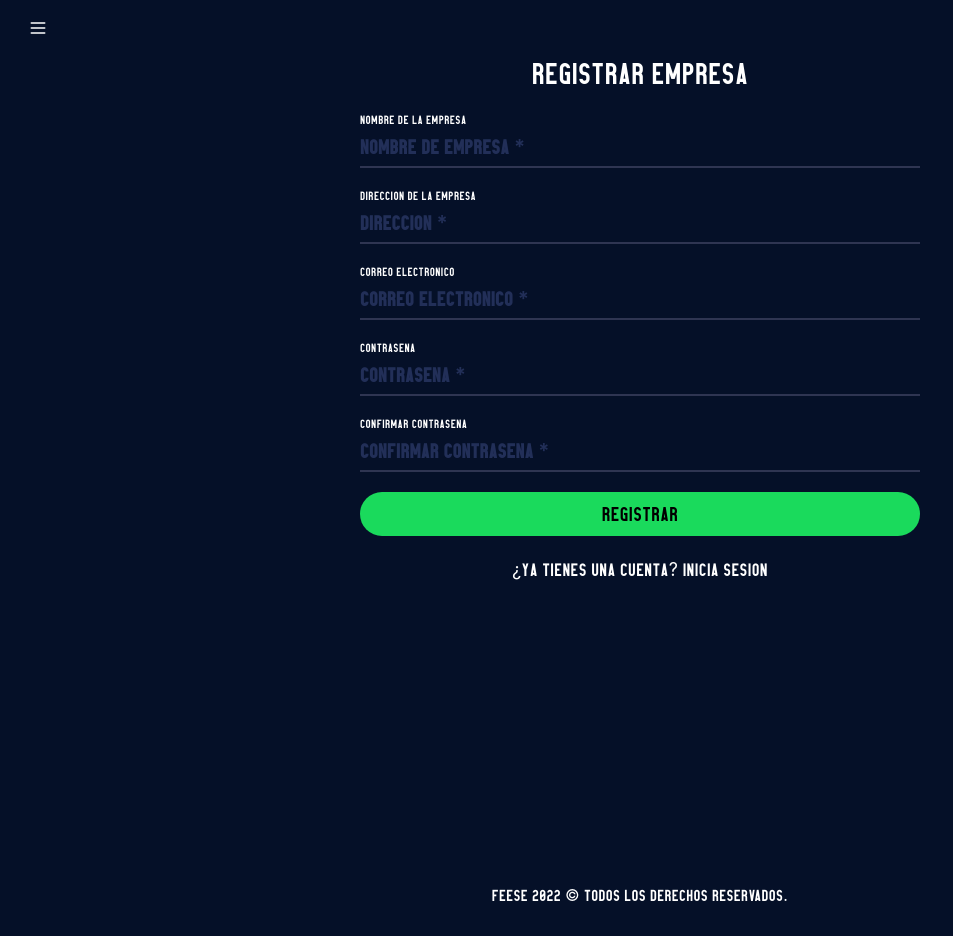
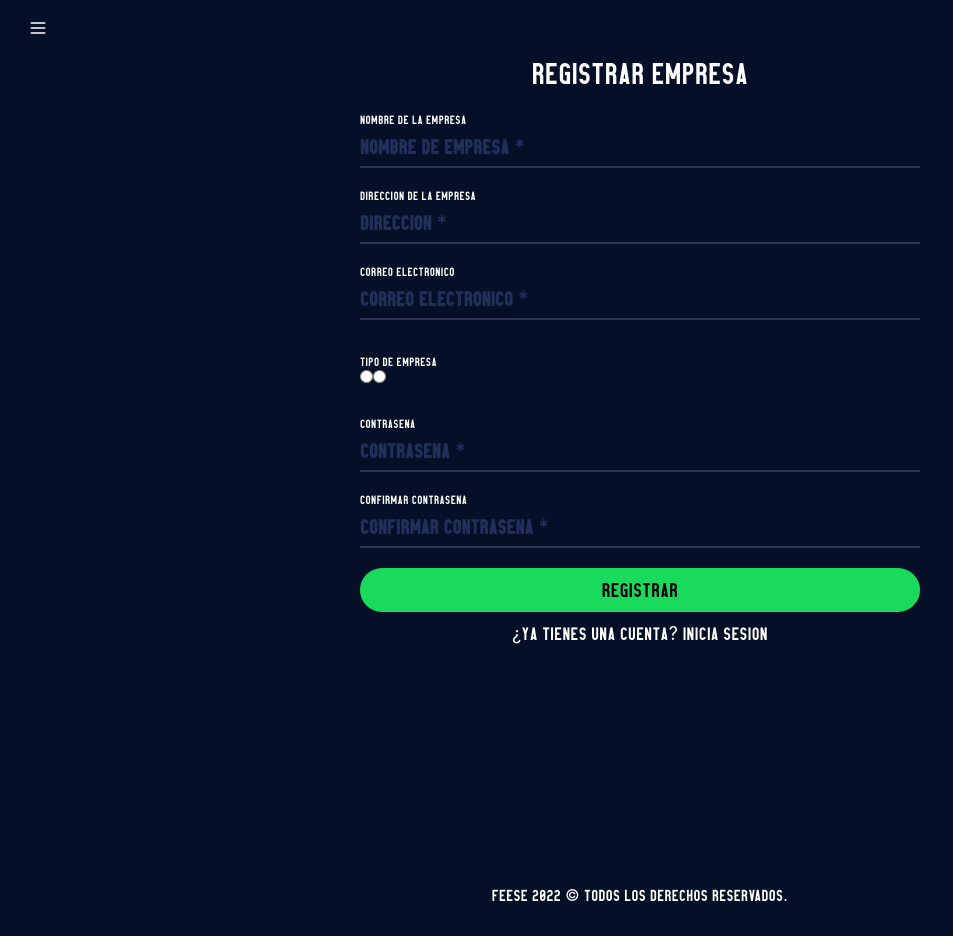
Before and after one commit to LMF3z/feese-client-app, a React (Create React App) app: page /register in a window 1280 px wide. Shown: the whole page, without its empty margins (0-953 px from the left). Built offline with nearby package versions, Linux system fonts and the light colour scheme; no server answers.

Commit message:
cambios de prueba.

```diff
--- a/src/pages/public/Register.jsx
+++ b/src/pages/public/Register.jsx
@@ -27,8 +27,7 @@ const Register = () => {
   const [isLoading, setIsLoading] = useState(false);
 
   const registerCompany = async (data) => {
-
-    setIsLoading(true)
+    setIsLoading(true);
 
     try {
       const register = await companiesApi.registerCompany(data);
@@ -56,7 +55,6 @@ const Register = () => {
 
   return (
     <div className="w-full lg:w-2/4 layout_containers min-h-screen mx-auto overflow-auto">
-
       <h1>registrar empresa</h1>
 
       {isLoading && <Loading />}
@@ -104,6 +102,17 @@ const Register = () => {
           )}
         </div>
 
+        <div className="w-full h-full flex flex-col justify-center items-start">
+          <label className="text-xs">Tipo de empresa</label>
+          <div className="flex">
+            <input type="radio" placeholder="Prestación de servicios" />
+            <input type="radio" placeholder="Venta de productos" />
+          </div>
+          {errors?.email_company?.message && (
+            <ShowErrorForm label={errors?.email_company?.message} />
+          )}
+        </div>
+
         <div className="w-full h-full">
           <InputWithLabel
             name="password_company"
--- a/src/validations/forms.sesions.schema.js
+++ b/src/validations/forms.sesions.schema.js
@@ -4,20 +4,23 @@ const FormRegisterSchema = yup.object().shape({
   name_company: yup
     .string()
     .matches(/^[a-zA-Zá-üÁ-Ü ]+$/, 'Ingresa un nombre valido.')
-    .required(),
-  address_company: yup.string().required('Dirección es requerida.'),
+    .required('Campo requerido.'),
+  address_company: yup.string().required('campo requerido.'),
   // rif_company: yup.string().required().matches(),
   email_company: yup
     .string()
     .email('Ingresa un correo valido.')
-    .required('Correo es requerido.'),
+    .required('Campo requerido.'),
+  type_company: yup
+    .string('Ingrese tipo de empresa.')
+    .required('Campo requerido.'),
   password_company: yup
     .string()
-    .required('Contraseña es requerida.')
+    .required('Campo requerido.')
     .min(8, 'Debe contener, al menos, 8 caracteres.'),
   password_company_two: yup
     .string()
-    .required('Confime contraseña.')
+    .required('Campo requerido.')
     .min(8, 'Debe contener, al menos, 8 caracteres.')
     .oneOf([yup.ref('password_company')], 'Contraseñas no coinciden'),
 });
```
